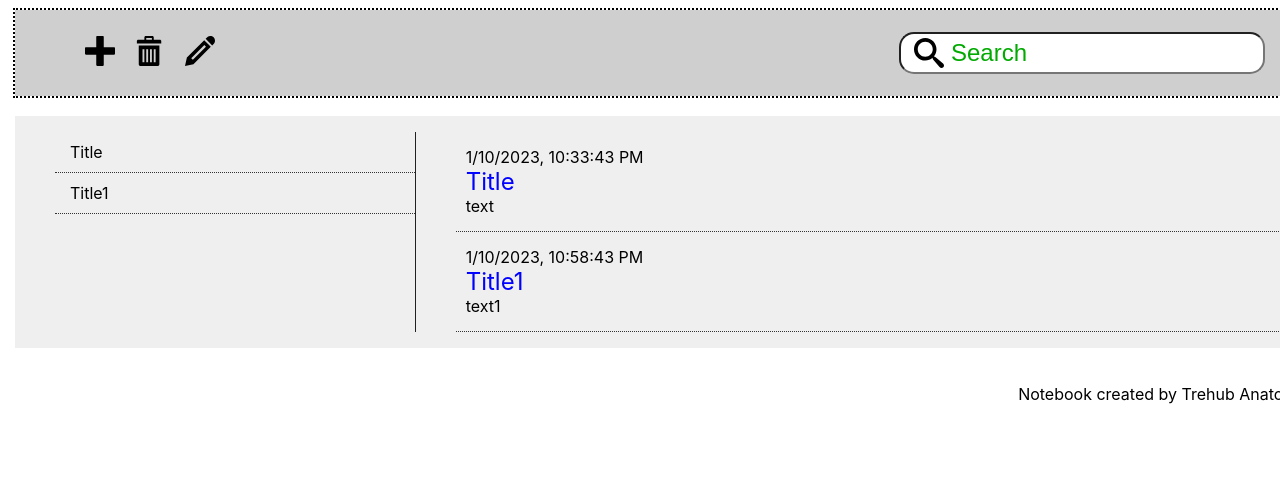
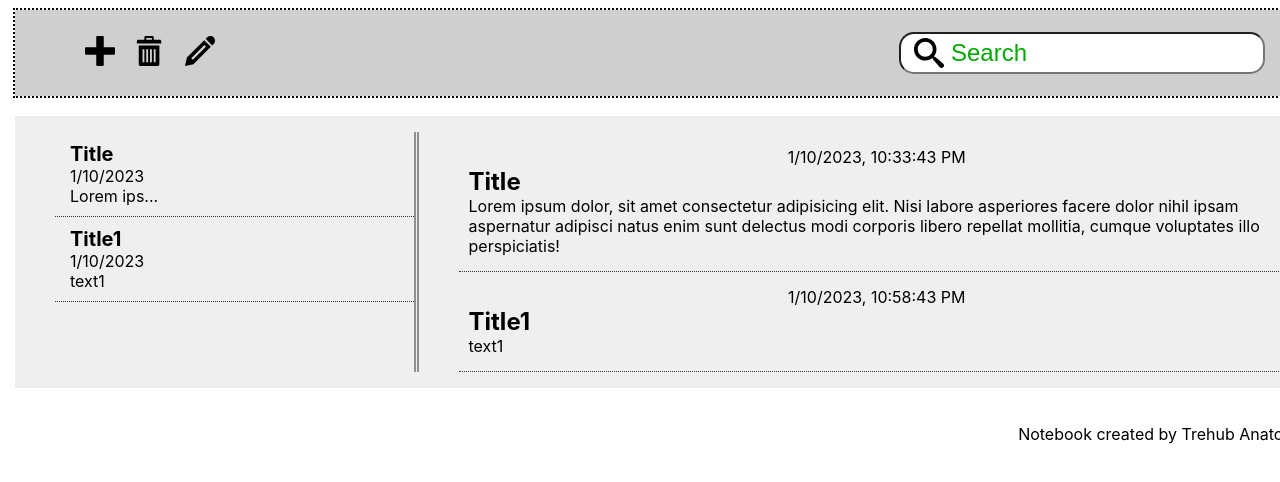
Before and after one commit to anatoliitrehub/simple-notebook, a React (Create React App) app: page / in a window 1280 px wide. Shown: the top 482 px of the page. Built offline with nearby package versions, Linux system fonts and the light colour scheme.

Commit message:
add scroll, title color, align,update notes list

```diff
--- a/src/App.js
+++ b/src/App.js
@@ -14,7 +14,7 @@ const initNotes = [
   {
     date: 1673390023766,
     title: "Title",
-    text: "text",
+    text: "Lorem ipsum dolor, sit amet consectetur adipisicing elit. Nisi labore asperiores facere dolor nihil ipsam aspernatur adipisci natus enim sunt delectus modi corporis libero repellat mollitia, cumque voluptates illo perspiciatis!",
   },
   {
     date: 1673391523766,
@@ -42,7 +42,6 @@ function App() {
         content: "",
       },
     ]);
-    const timeNote = new Date().toLocaleString();
   };
   const editNote = () => {};
   const deleteNote = () => {};
--- a/src/components/ListItem/ListItem.js
+++ b/src/components/ListItem/ListItem.js
@@ -1,12 +1,12 @@
-import st from "./ListenItem.module.css";
+import st from "./ListenItem.module.scss";
 
 const ListItem = ({ note }) => {
   const { date, title, text } = note;
-  const dateNote = new Date(date).toLocaleString();
+  const dateNote = date ? new Date(date).toLocaleString() : null;
   return (
     <>
       <li className={st.list}>
-        <span>{dateNote}</span>
+        <span className={st.date}>{dateNote}</span>
         <span className={st.title}>{title}</span>
         <span>{text}</span>
       </li>
--- a/src/components/ListItem/ListenItem.module.css
+++ b/src/components/ListItem/ListenItem.module.scss
@@ -1,6 +1,11 @@
+.date{
+    text-align: center;
+}
+
 .title{
     font-size: 24px;
-    color: #0000FF;
+    font-weight: 700;
+    color: #000000;
 }
 
 .list{
--- a/src/components/SearchBox/SearchBox.js
+++ b/src/components/SearchBox/SearchBox.js
@@ -1,4 +1,4 @@
-import st from "./SearchBox.module.css";
+import st from "./SearchBox.module.scss";
 import icons from "../../images/sprite.svg";
 import { useState } from "react";
 import { useContext, useEffect } from "react";
@@ -11,7 +11,7 @@ const SearchBox = () => {
 
   useEffect(() => {
     filterNote(text);
-    console.log(text);
+    // console.log(text);
   }, [text, filterNote]);
 
   // console.log(notes.filter((note) => note.title.toLowerCase().includes(text)));
--- a/src/components/Sidebar/Sidebar.js
+++ b/src/components/Sidebar/Sidebar.js
@@ -1,4 +1,4 @@
-import st from "./Sidebar.module.css";
+import st from "./Sidebar.module.scss";
 import icons from "../../images/sprite.svg";
 import { NotesContext } from "../../Context/Context";
 import { useContext } from "react";
--- a/src/components/Workspace/Workspace.js
+++ b/src/components/Workspace/Workspace.js
@@ -6,9 +6,10 @@ import st from "./Workspace.module.scss";
 const Workspace = () => {
   const { notes, filter } = useContext(NotesContext);
   // console.log(notes);
-  const filtered = notes.filter((note) =>
-    note.title.toLowerCase().includes(filter)
-  );
+  const filtered =
+    notes.filter((note) => note.title.toLowerCase().includes(filter)).length > 0
+      ? notes.filter((note) => note.title.toLowerCase().includes(filter))
+      : [{ title: "There are no matches" }];
 
   return (
     <>
@@ -16,10 +17,19 @@ const Workspace = () => {
         <ul className={st.listNotes}>
           {notes &&
             notes.map((note) => {
+              const { date, title, text } = note;
+              const dateNote = date
+                ? new Date(date).toLocaleDateString()
+                : null;
               return (
                 <>
                   <li key={200 * Math.random()} className={st.item}>
-                    {note.title}
+                    <span className={st.title}>{title}</span>
+                    <span>{dateNote}</span>
+                    <span>
+                      {text &&
+                        (text.length <= 15 ? text : text.slice(0, 9) + "...")}
+                    </span>
                   </li>
                 </>
               );
@@ -32,7 +42,10 @@ const Workspace = () => {
             filtered.map((note) => {
               return (
                 <>
-                  <ListItem key={1000 * Math.random()} note={note} />
+                  <ListItem
+                    key={(1000 * Math.random()).toString()}
+                    note={note}
+                  />
                 </>
               );
             })}
--- a/src/components/Workspace/Workspace.module.scss
+++ b/src/components/Workspace/Workspace.module.scss
@@ -1,5 +1,5 @@
 .title{
-    font-size: 36px;
+    font-size: 20px;
     font-weight: 700;
 }
 
@@ -13,10 +13,12 @@
     list-style-type: none;
     width: 100%;
     // outline: 2px dotted #00aa00;
-    border-right: 1px double #212121;
+    border-right: 5px double #909090;
 
     @media screen and (min-width:480px) {
         width:30%;
+        max-height: 600px;
+    overflow-y: auto;
     }
 
 }
@@ -28,6 +30,8 @@
 
     @media screen and (min-width:480px) {
         width:70%;
+        max-height: 600px;
+        overflow-y: auto;
     }
 
 }
@@ -35,6 +39,8 @@
 .item{
     // width: 100%;
     // outline: 2px dotted #00aa00;
+    display: flex;
+    flex-direction: column;
 padding: 10px 15px;
     border-bottom: 1px dotted #333333;
 
```
Also changed, not shown: src/components/SearchBox/SearchBox.module.scss (renamed from src/components/SearchBox/SearchBox.module.css), src/components/Sidebar/Sidebar.module.scss (renamed from src/components/Sidebar/Sidebar.module.css), src/logo.svg (deleted).
